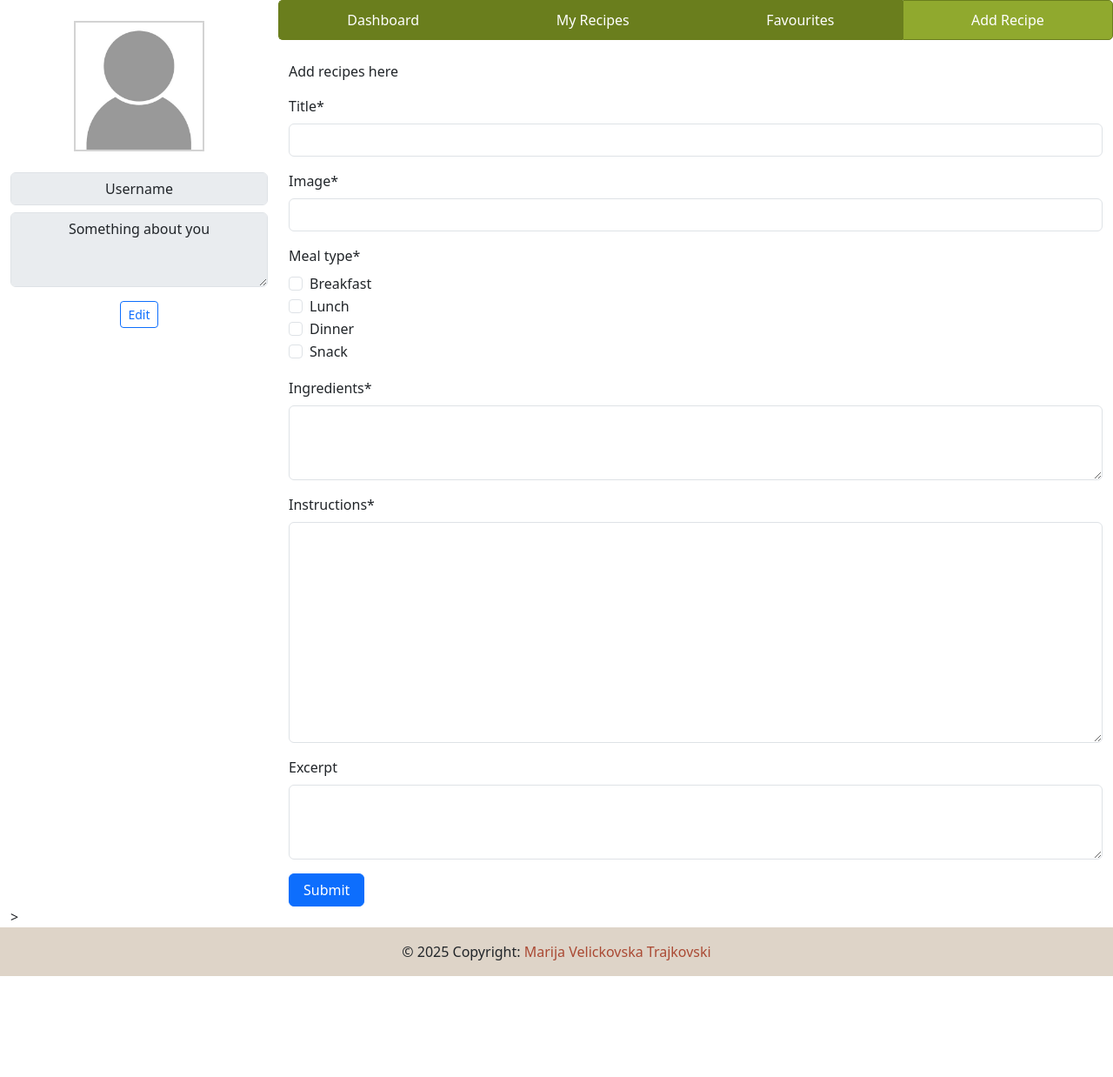
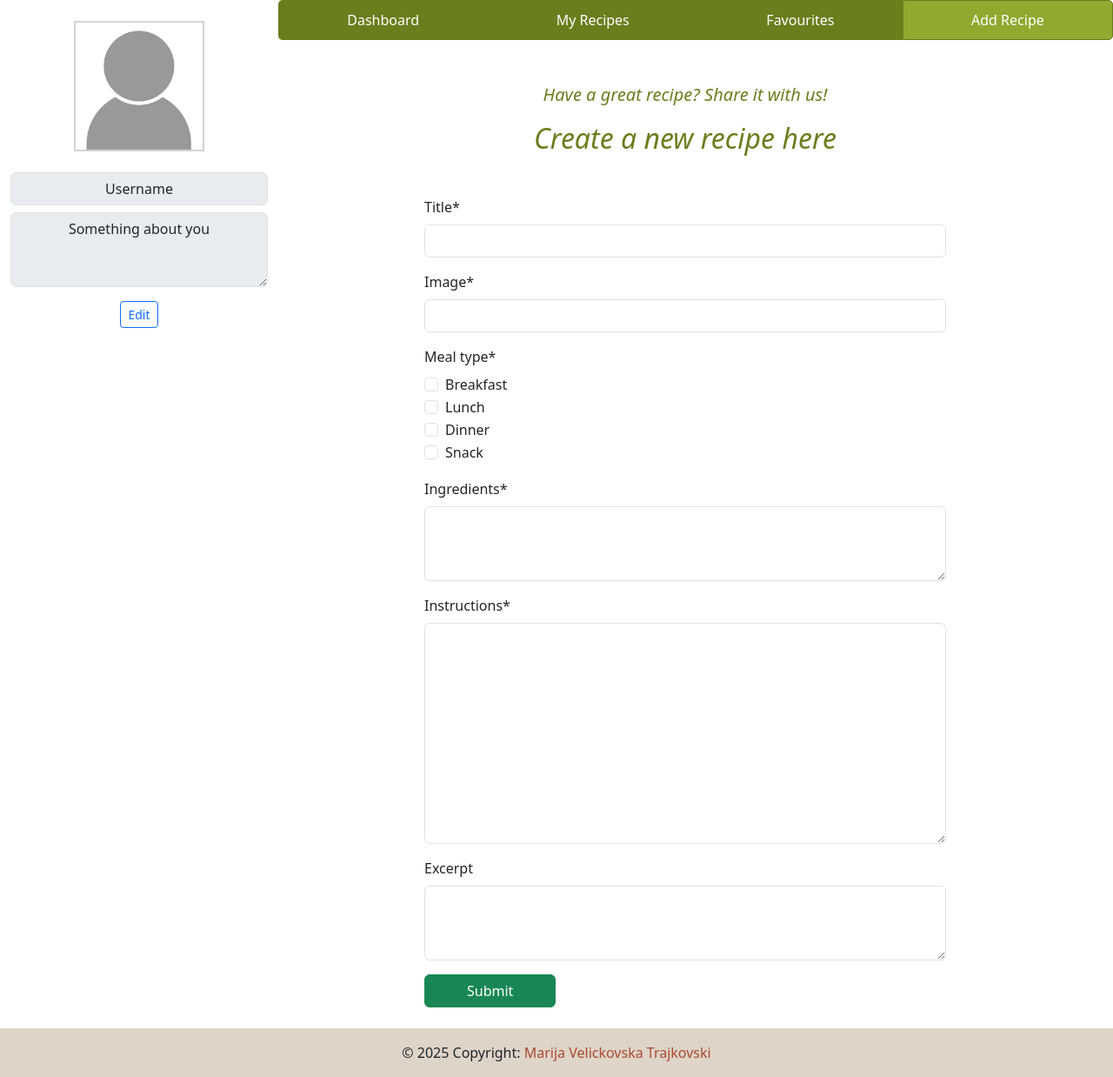
Before and after one commit to marijavelickovska/grow_healthy, a Django app: page /user_profile/add_recipe/ in a window 1280 px wide. Shown: the part 62-1300 px from the top of the page at 87% size. Before the commit the page ends 1184 px from the top, so only its background shows below. Run offline with Django 4.2, Linux system fonts and the light colour scheme; data comes from the database, SQL or seed files in the repository; some libraries are stand-ins or nearby versions.

Commit message:
Refactor blocks layout, removed nesting and added styling

```diff
--- a/home/templates/home/home.html
+++ b/home/templates/home/home.html
@@ -19,8 +19,8 @@
 <section class="container">
     <div class="row d-flex justify-content-center text-center">
         <div class="col-12 mt-4 h-100">
-            <h3>Welcome to</h3>
-            <h1>Grow Healthy</h1>
+            <h3 class="green">Welcome to</h3>
+            <h1 class="fst-italic green">Grow Healthy</h1>
             <p class="fst-italic green">Your guide to tasty and nutritious meals for growing minds.
                 Healthy eating habits begin with small choices that last a lifetime.</p>
             <p class="fst-italic fw-bold green">Eat healthy, grow strong and happy!</p>
@@ -84,7 +84,7 @@
                 <p class="fst-italic fs-4">To see the recipe details, please log in or sign up.</p>
             </div>
             <h3>Join our community by logging in or registering!</h3>
-            <p class="mb-4">Together, let's raise strong, healthy, and happy children — one bite at a time.</p>
+            <p class="mb-4 fst-italic">Together, let's raise strong, healthy, and happy children — one bite at a time.</p>
             <a href="{% url 'account_login' %}" class="btn btn-success px-5 mb-4">Log In</a>
             <a href="{% url 'account_signup' %}" class="btn btn-outline-success px-5 mb-4">Sign Up</a>
         </div>
--- a/static/css/style.css
+++ b/static/css/style.css
@@ -1,6 +1,6 @@
 /* CSS Variables */
 :root {
-  --primary-color: #ded4c8;
+  --primary-color: #ded4c8; /* #ceb3a3 */
   --secondary-color: #6a7e1d;
   --hover-color: #90a92e;
 }
@@ -22,14 +22,30 @@
   flex-direction: column;
 }
 
+nav,
+footer {
+  padding: 0;
+}
+
 main {
   flex: 1;
   overflow: auto;
 }
 
-nav,
-footer {
-  padding: 0;
+h1 {
+  text-shadow: 1px 1px 2px #353e10;
+}
+
+.green {
+  color: var(--secondary-color);
+}
+
+.bold {
+  font-weight: 700;
+}
+
+.black {
+  color: black;
 }
 
 /* Navbar */
@@ -45,14 +61,6 @@
 /* Home page */
 .bg-color {
   background-color: var(--primary-color);
-}
-
-.green {
-  color: var(--secondary-color);
-}
-
-.bold {
-  font-weight: 700;
 }
 
 #hero-image {
@@ -119,12 +127,12 @@
   overflow: auto;
 }
 
-.card-link {
+.link {
   text-decoration: none;
 }
 
 .icon {
-  margin-right: 1rem;
+  margin-left: 1rem;
   font-size: 20px;
   cursor: pointer;
 }
--- a/templates/base.html
+++ b/templates/base.html
@@ -96,6 +96,9 @@
         {% block messages %}
         {% endblock %}
 
+        {% block content %}
+        {% endblock %}
+
     </main>
 
 
--- a/user_profile/templates/user_profile/add_recipe.html
+++ b/user_profile/templates/user_profile/add_recipe.html
@@ -4,10 +4,17 @@
 {% load crispy_forms_tags %}
 
 {% block content %}
-<p>Add recipes here</p>
-<form id="recipeForm" method="post" enctype="multipart/form-data">
-    {{ recipe_form | crispy }}
-    {% csrf_token %}
-    <button id="submitButton" type="submit" class="btn btn-primary px-3">Submit</button>
-</form>
+<section class="row d-flex justify-content-center">
+    <div class="col-10 col-md-8 my-4">
+        <div class="fst-italic green mb-5 text-center">
+            <p class="fs-5">Have a great recipe? Share it with us!</p>
+            <h2>Create a new recipe here</h2>
+        </div>
+        <form id="recipeForm" method="post" enctype="multipart/form-data">
+            {{ recipe_form | crispy }}
+            {% csrf_token %}
+            <button type="submit" class="btn btn-success px-5">Submit</button>
+        </form>
+    </div>
+</section>
 {% endblock %}
--- a/user_profile/templates/user_profile/dashboard.html
+++ b/user_profile/templates/user_profile/dashboard.html
@@ -49,6 +49,7 @@
                     </div>
                 </div>
             </div>
+            {% endblock %}
             {% block messages %}
             <!-- Messages -->
             <div class="row">
@@ -56,7 +57,6 @@
                     {% if messages %}
                     <section id="alerts">
                         {% for msg in messages %}
-                        <!-- all django message tags mirror bootstrap, except error/danger -->
                         <aside
                             class="alert {% if msg.tags == 'error' %}alert-danger{% else %}alert-{{ msg.tags }}{% endif %} alert-dismissible fade show rounded-0 text-center"
                             role="alert">
@@ -75,8 +75,8 @@
                 <div class="row row-cols-1 row-cols-sm-2 row-cols-md-3 row-cols-lg-4 g-4">
                     {% for recipe in recipes %}
                     <div class="col-12">
-                        <a href="{% url 'recipe_detail' recipe.pk %}" class="card-link">
                         <div class="card card-dashboard my-4">
+                            <a href="{% url 'recipe_detail' recipe.pk %}" class="link black">
                                 <img src="{{ recipe.image.url }}" class="card-img-top" alt="{{ recipe.title }}">
                                 <div class="card-body card-dashboard-height">
                                     <h5 class="card-title green">{{ recipe.title }}</h5>
@@ -85,14 +85,15 @@
                                 <ul class="list-group list-group-flush">
                                     <li class="list-group-item">By {{ recipe.author }}</li>
                                 </ul>
+                            </a>
                             <div class="card-footer icons">
                                 {% if recipe.is_liked %}
-                                    <a href="{% url 'recipe_unlike' recipe.id %}">
+                                <a href="{% url 'recipe_unlike' recipe.id %}" class="link">
                                     <i class="fa-solid fa-thumbs-up icon"></i>
                                 </a>
                                 <span>{{ recipe.like_count }}</span>
                                 {% else %}
-                                    <a href="{% url 'recipe_like' recipe.id %}">
+                                <a href="{% url 'recipe_like' recipe.id %}" class="link">
                                     <i class="fa-regular fa-thumbs-up icon"></i>
                                 </a>
                                 <span>{{ recipe.like_count }}</span>
@@ -101,7 +102,6 @@
                                 <i class="fa-regular fa-bookmark icon"></i>
                             </div>
                         </div>
-                        </a>
                     </div>
                     {% endfor %}
                 </div>
@@ -132,7 +132,6 @@
                 </div>
                 {% endblock %}
             </div>
-        </div>>
+        </div>
     </section>
 </div>
-{% endblock %}
```
Also changed, not shown: user_profile/views.py (+3 -4 lines), recipe/forms.py (line endings or trailing spaces). Lines whose indentation alone changed are shown as unchanged.
